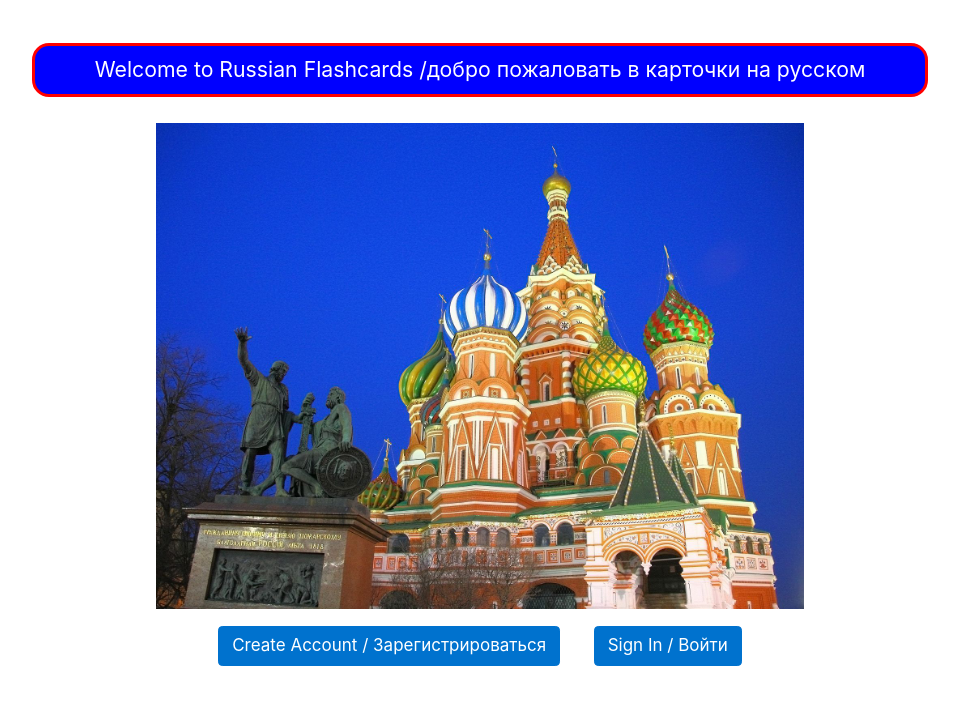
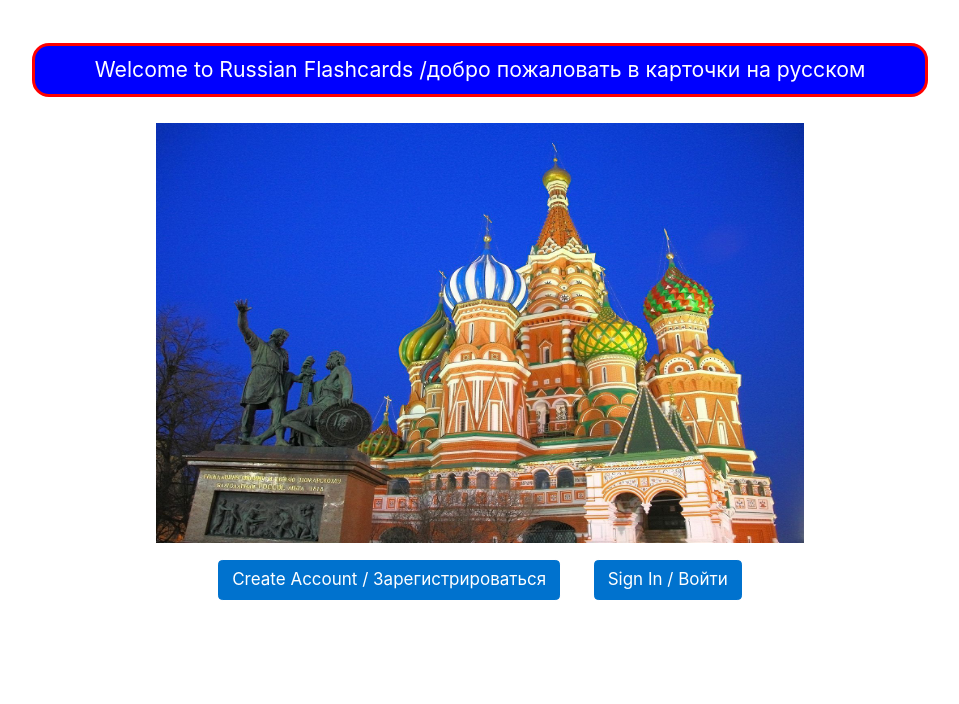
Before and after one commit to scottlurowist/russian-flashcards-react, a React (Create React App) app: page / in a window 1280 px wide. Shown: the top 704 px of the page, without its empty margins (160-1119 px from the left). Built offline with nearby package versions, Linux system fonts and the light colour scheme.

Commit message:
I MADE A SMALL TWEAK TO THE IMAGE SIZE IN HOME
I wanted to make the image size just a tad bit shorter. The original
image is 1600 x 1200. So the ratio is slightly altered, but you can't
see it if you aren't looking for it.

```diff
--- a/src/components/home-view/home-view-component.jsx
+++ b/src/components/home-view/home-view-component.jsx
@@ -51,7 +51,8 @@ class HomeView extends React.Component {
                     <Row>
                         <Col>
                         <div className="div--centered-content">
-                            <img src={ flag } width="648" height="486" />
+                            <img src={ flag } alt="St. Basils_Cathedral_Moscow"
+                                 width="648" height="420" />
                         </div>
                         </Col>
                     </Row>
```
